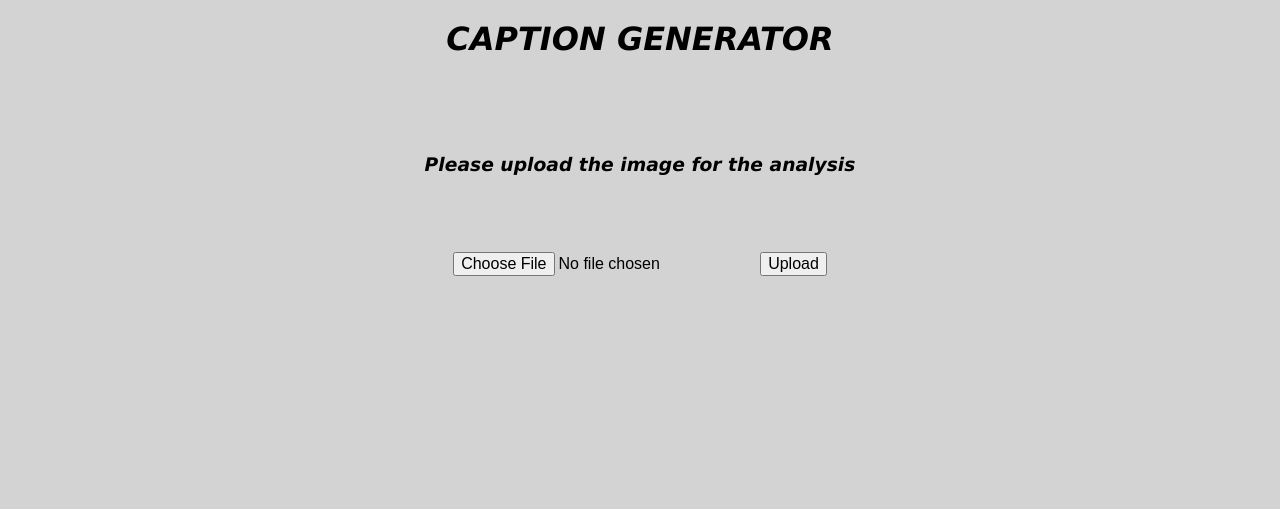
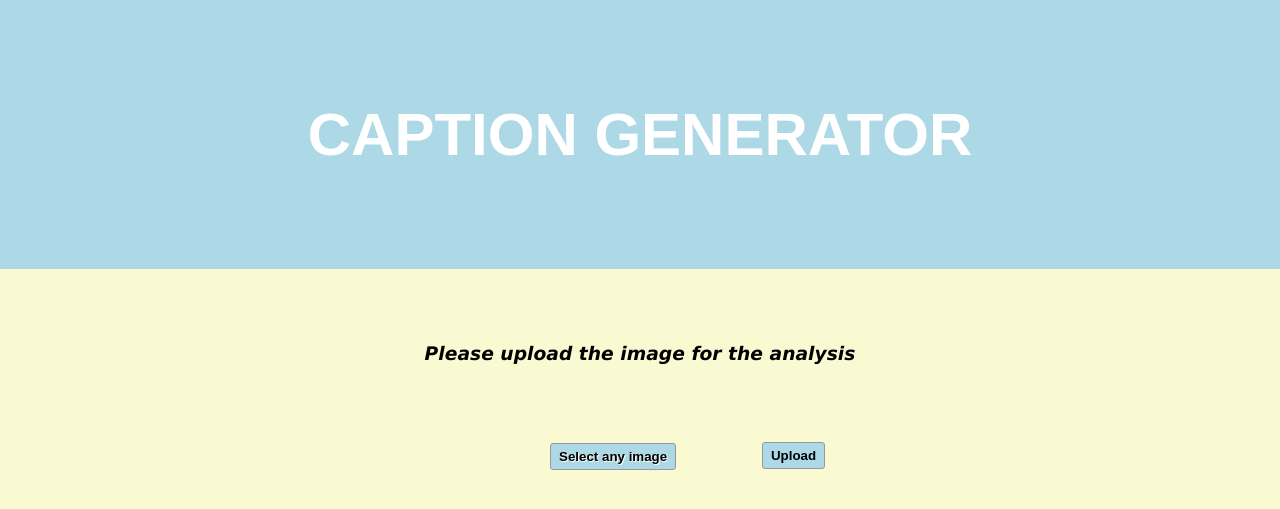
Before and after one commit to vijaykumarrpai/Caption-Generator, a Flask app: page / in a window 1280 px wide. Shown: the top 509 px of the page. Run offline with Flask 2, Linux system fonts and the light colour scheme; some libraries are stand-ins or nearby versions.

Commit message:
Heroku deployment v22

```diff
--- a/templates/index.html
+++ b/templates/index.html
@@ -4,20 +4,68 @@
 	<title>Caption Generator</title>
 	<link rel="stylesheet" href="https://unpkg.com/purecss@1.0.1/build/pure-min.css" integrity="sha384-oAOxQR6DkCoMliIh8yFnu25d7Eq/PHS21PClpwjOTeU2jRSq11vu66rf90/cZr47" crossorigin="anonymous">
 <style>
-		.heading {
-			font-style: italic;
-            font-family: Verdana;
-        }
+		.header {
+			padding: 60px;
+  			text-align: center;
+  			background: #ADD8E6;
+  			color: white;
+  			font-size: 30px;
+  		}
         .info {
             font-style: italic;
             font-family: Verdana;
         }
+        .custom-file-input::-webkit-file-upload-button {
+        	visibility: hidden;
+        }
+		.custom-file-input::before {
+		  	content: 'Select any image';
+		  	display: inline-block;
+		  	background-color: #ADD8E6;
+		  	border: 1px solid #999;
+		  	border-radius: 3px;
+		  	padding: 5px 8px;
+		  	outline: none;
+		  	white-space: nowrap;
+		  	-webkit-user-select: none;
+		  	cursor: pointer;
+		  	text-shadow: 1px 1px #fff;
+		  	font-weight: 700;
+		  	font-size: 10pt;
+		  	position: fixed;
+		  	left: 550px;
+		  }
+		.custom-file-input:hover::before {
+  			border-color: black;
+  		}
+		.custom-file-input:active::before {
+			background: -webkit-linear-gradient(top, #e3e3e3, #f9f9f9);
+		}
+		input[type="submit"] {
+    		border-radius: 3px;
+    		background: #ADD8E6;
+    		border: 1px solid #999;
+    		cursor: default;
+    		font-size: 10pt;
+    		font-weight: 700;
+    		padding: 5px 8px;
+    	}
+
+		input[type="submit"]:hover {
+		    box-shadow: 0 1px 1px rgba(0,0,0,0.1);
+		    background: #f8f8f8;
+		    border: 1px solid #c6c6c6;
+		    box-shadow: 0 1px 1px rgba(0,0,0,0.1);
+		    color: #222;
+		}
 </style>
 </head>
 <div align="center">
 <form method=post enctype=multipart/form-data>
-	<body bgcolor="LightGray" id="body">
-		<h1 class="heading">CAPTION GENERATOR</h1>
+	<body bgcolor="LightGoldenRodYellow" id="body">
+		<div class="header">
+			<h1>CAPTION GENERATOR</h1>
+		</div>
 		<br>
 		<br>
 		<br>
@@ -29,8 +77,8 @@
 			<tr>
 				<!-- <td><input type="file" name="fileToUpload" id="fileToUpload"></td></div>
 				<td><button onclick="showCaption()">Submit</button></td> -->
-				<td><input type="file" name="file"></td></div>
-				<td><input type="submit" value="Upload"></td>
+				<td><input type="file" name="file" class="custom-file-input" required></td></div>
+				<td><input type="submit" value="Upload" class="custom-file-upload"></td>
 			</tr>
 		</table>
 		<br>
```
Also changed, not shown: 1 other file.
